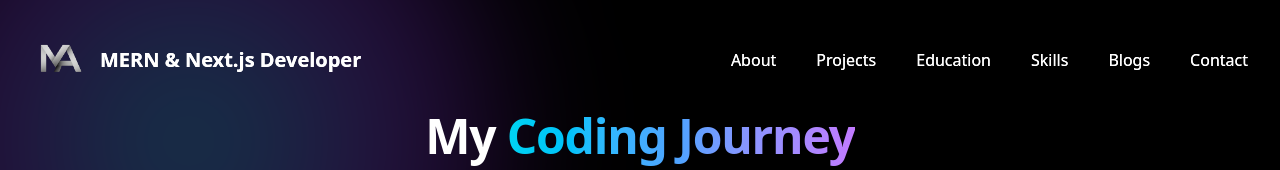
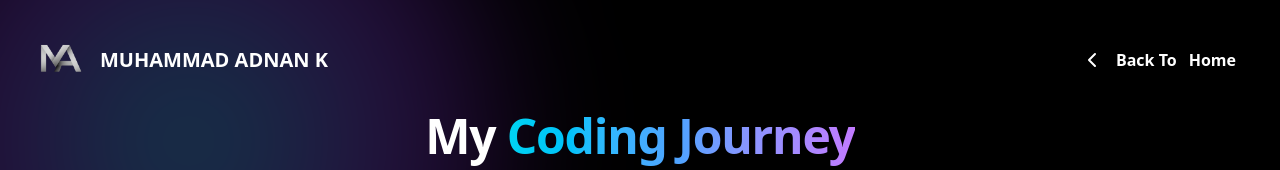
Before and after one commit to ADNUKUNHOME/My-portfolio-nextjs, a Next.js app: page /blogs in a window 1280 px wide. Shown: the top 170 px of the page. Built offline with nearby package versions, Linux system fonts and the light colour scheme.

Commit message:
update: replaced multiple navigation items in blog header with a single Home button

```diff
--- a/src/app/blogs/page.tsx
+++ b/src/app/blogs/page.tsx
@@ -1,10 +1,8 @@
-import Header from '../../components/home/hero/header';
 import Blogs from '../../components/blogs/blogs'
 
 export default function BlogsPage() {
     return (
         <div className="w-full min-h-screen bg-black">
-            <Header />
             <Blogs />
         </div>
     )
--- a/src/app/page.tsx
+++ b/src/app/page.tsx
@@ -1,4 +1,3 @@
-// app/page.tsx (Home)
 "use client";
 
 import { useEffect, useRef, useState } from "react";
@@ -52,15 +51,16 @@ export default function Home() {
 
   const aboutMeTranslate = useTransform(
   scrollYProgress,
-    [0, step, 2 * step],
+  [0.1 * step, 1.2 * step, 2 * step],
   ["100vh", "0vh", "0vh"]
 );
 
 const frontendTranslate = useTransform(
   scrollYProgress,
-    [step, 2 * step, 3 * step],
+  [1.3 * step, 2.3 * step, 3.1 * step],
   ["100vh", "0vh", "0vh"]
 );
+
 
   const backendTranslate = useTransform(
     scrollYProgress,
@@ -137,7 +137,7 @@ export default function Home() {
       {/* Hero */}
       <MotionSection
         style={{ opacity: heroOpacity, y: heroTranslate }}
-        className="h-screen flex items-center justify-center fixed top-0 left-0 w-full bg-black z-10"
+        className="h-screen flex items-center justify-center fixed top-0 left-0 w-full will-change-transform bg-black z-10"
       >
         <Hero />
       </MotionSection>
@@ -146,7 +146,8 @@ export default function Home() {
       <MotionSection
         id="about"
         style={{ y: aboutMeTranslate }}
-        className="h-screen flex items-center justify-center bg-[#e8e8e3] text-black border border-gray-800 rounded-2xl fixed top-0 left-0 w-full z-20"
+        transition={{ ease: "easeInOut", duration: 0.8 }}
+        className="h-screen flex items-center justify-center bg-[#e8e8e3] text-black border border-gray-800 rounded-2xl fixed top-0 left-0 w-full will-change-transform z-20"
       >
         <AboutMe />
       </MotionSection>
@@ -163,7 +164,7 @@ export default function Home() {
       {/* Frontend */}
       <MotionSection
         style={{ y: frontendTranslate }}
-        className="h-screen flex items-center justify-center bg-[#1f1c19] text-[#e8e8e3] border border-gray-800 fixed rounded-2xl top-0 left-0 w-full z-30"
+        className="h-screen flex items-center justify-center bg-[#1f1c19] text-[#e8e8e3] border border-gray-800 fixed rounded-2xl top-0 left-0 w-full will-change-transform z-30"
       >
         <Frontend />
       </MotionSection>
--- a/src/components/blogs/blogs.tsx
+++ b/src/components/blogs/blogs.tsx
@@ -3,11 +3,16 @@
 import { useMemo, useState } from "react";
 import Header from "../../components/home/hero/header";
 import { Input } from "@/components/ui/input";
+import { Button } from "@/components/ui/button";
 import { Select, SelectContent, SelectItem, SelectTrigger, SelectValue } from "@/components/ui/select";
 import BLOGS from '../../constants/blogs';
 import GradientBlob from './gradientBlob';
 import BlogGrid from './blogGrid';
 import { MotionSection } from "@/lib/motion";
+import Link from "next/link";
+import Image from "next/image";
+import { ChevronLeft } from 'lucide-react';
+import FlowButton from "./homeButton";
 
 
 const ALLOWED_TAGS = ["All", "Next.js", "MERN", "E-commerce", "TailwindCSS", "AI"];
@@ -43,7 +48,23 @@ export default function Blogs() {
     <div className="w-full min-h-screen bg-black text-white relative overflow-hidden">
       {/* Animated Gradient Blobs */}
       <GradientBlob />
-      <Header />
+
+       <header className="absolute top-0 left-0 w-full p-5 flex justify-between items-center z-[1000]">
+            {/* Logo + Title */}
+            <Link href="/" className="flex items-center">
+                <Image
+                    src="/logo.png"
+                    alt="Logo"
+                    width={80}
+                    height={80}
+                    className="h-15 w-15 md:h-20 md:w-20"
+                />
+                <span className="text-white text-lg md:text-xl font-bold">
+                    MUHAMMAD ADNAN K
+                </span>
+            </Link>
+            <FlowButton />
+        </header>
 
       <main className="max-w-6xl mx-auto px-6 pb-24 pt-28 relative z-10">
         {/* Hero */}
--- /dev/null
+++ b/src/components/blogs/homeButton.tsx
@@ -0,0 +1,57 @@
+"use client";
+
+import { motion, useAnimation } from "framer-motion";
+import { useRouter } from "next/navigation";
+import { ChevronLeft } from "lucide-react";
+import { useState } from "react";
+
+export default function FlowButton() {
+  const router = useRouter();
+  const controls = useAnimation();
+  const [animating, setAnimating] = useState(false);
+  const [textColor, setTextColor] = useState("text-white");
+
+  const handleClick = async (e: React.MouseEvent) => {
+    e.preventDefault();
+    if (animating) return;
+
+    setAnimating(true);
+    setTextColor("text-black");
+
+    // Trigger flow from right → left
+    await controls.start({
+      x: 0,
+      transition: { duration: 0.5, ease: "easeInOut" },
+    });
+
+    // Navigate after short delay
+    setTimeout(() => {
+      router.push("/");
+    }, 300);
+  };
+
+  return (
+    <button
+      onClick={handleClick}
+      className="relative overflow-hidden border-none bg-transparent font-bold flex items-center justify-center group px-6 py-2 rounded-md"
+    >
+      {/* Hover effect (desktop) */}
+      <span className="absolute inset-0 bg-gradient-to-l from-white to-white translate-x-full group-hover:translate-x-0 transition-transform duration-500 ease-in-out" />
+
+      {/* Tap animation (mobile) */}
+      <motion.span
+        initial={{ x: "100%" }}
+        animate={controls}
+        className="absolute inset-0 bg-white z-0"
+      />
+
+      {/* Text */}
+      <span
+        className={`relative z-10 flex items-center gap-0 md:gap-3 transition-colors duration-500 group-hover:text-black ${textColor}`}
+      >
+        <ChevronLeft />
+        <span className="hidden md:flex">Back To</span> Home
+      </span>
+    </button>
+  );
+}
--- a/src/components/common/footer.tsx
+++ b/src/components/common/footer.tsx
@@ -104,7 +104,7 @@ const Footer = () => {
                         <a href="https://github.com/ADNUKUNHOME" target="_blank" rel="noreferrer">
                             <FaGithub className="hover:text-gray-800 transition" />
                         </a>
-                        <a href="https://www.linkedin.com/in/muhammad-adnan-a479052a1" target="_blank" rel="noreferrer">
+                        <a href="https://www.linkedin.com/in/muhammad-adnan-k-a479052a1" target="_blank" rel="noreferrer">
                             <FaLinkedin className="hover:text-blue-500 transition" />
                         </a>
                         <a href="https://www.instagram.com/adhnan.abdullah" target="_blank" rel="noreferrer">
--- a/src/components/home/contact.tsx
+++ b/src/components/home/contact.tsx
@@ -128,7 +128,7 @@ const Contact = () => {
                     <Mail className="text-yellow-400 w-6 h-6" />
                 </a>
                 <a
-                    href="https://www.linkedin.com/in/muhammad-adnan-a479052a1"
+                    href="https://www.linkedin.com/in/muhammad-adnan-k-a479052a1"
                     target="_blank"
                     className="p-3 bg-white/10 rounded-full hover:bg-white/20 transition"
                 >
--- a/src/components/home/skills/allSkills/allSkills.tsx
+++ b/src/components/home/skills/allSkills/allSkills.tsx
@@ -42,7 +42,7 @@ const skillIcons: Record<string, { icon: IconType; color: string }> = {
     "NextAuth.js": { icon: Si.SiAuth0, color: "#eb5424" },
     MongoDB: { icon: Si.SiMongodb, color: "#47a248" },
     Mongoose: { icon: Si.SiMongoose, color: "#880000" },
-    "Neon (PostgreSQL)": { icon: Si.SiPostgresql, color: "#336791" },
+    PostgreSQL: { icon: Si.SiPostgresql, color: "#336791" },
     Prisma: { icon: Si.SiPrisma, color: "#2d3748" },
     "Git & GitHub": { icon: Si.SiGithub, color: "#ffffff" },
     Git: { icon: Si.SiGit, color: "#f05032" },
--- a/src/constants/mySKills.ts
+++ b/src/constants/mySKills.ts
@@ -61,7 +61,7 @@ export const SkillCategories: Category[] = [
         skills: {
             "Runtime & Frameworks": ["Node.js", "Express.js"],
             "APIs & Authentication": ["RESTful APIs", "JWT", "Clerk", "NextAuth.js"],
-            "Databases & ORM": ["MongoDB", "Mongoose", "Neon (PostgreSQL)", "Prisma"],
+            "Databases & ORM": ["MongoDB", "Mongoose", "PostgreSQL", "Prisma"],
         },
         color: "from-purple-500 to-pink-400",
     },
```
Lines whose indentation alone changed are shown as unchanged.
